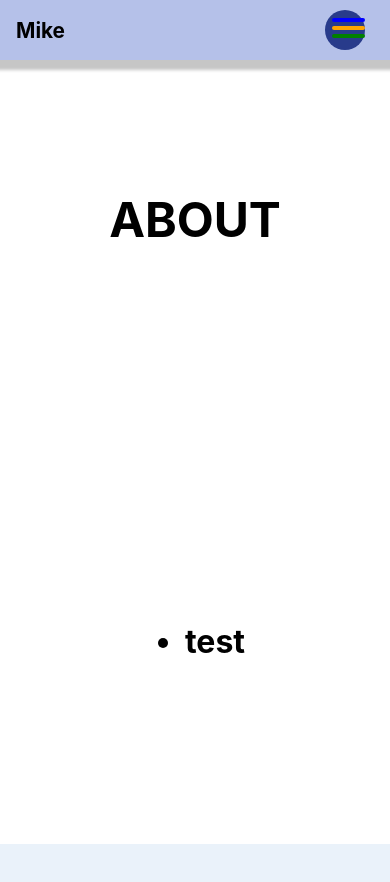
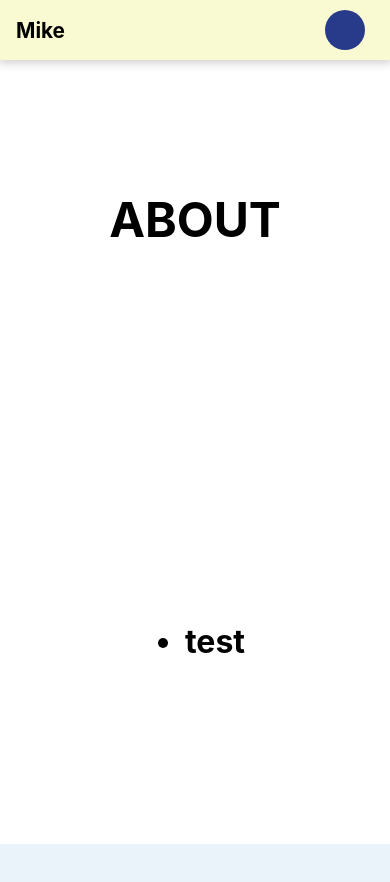
Before and after one commit to sparklingwaterlemon/Portfolio, a React (Create React App) app: page / in a window 390 px wide. Shown: the top 882 px of the page. Built offline with nearby package versions, Linux system fonts and the light colour scheme.

Commit message:
Commented out animated hamburger menu - leave for Ice Box. Adjusted CSS colors.

```diff
--- a/src/Components/NavBar3/NavBar3og.css
+++ b/src/Components/NavBar3/NavBar3og.css
@@ -11,9 +11,9 @@
   height: 60px;
   width: 100%;
   padding: 0.5rem 0rem;
-  background-color: rgba(70,100,200, .4);
+  background-color: lightgoldenrodyellow;
   color: black;
-  box-shadow: 0px 0px 3px 10px rgba(9, 9, 9, 0.23);
+  box-shadow: 0px 0px 10px 2px rgba(9, 9, 9, 0.23);
 
 }
 .nav-home {
@@ -70,11 +70,10 @@
 
 
 
-
+/*
 .ham-container {
   text-align: center;
   justify-content: center;
-  /* border: 1px solid red; */
 
   position: absolute;
   top: 50%;
@@ -110,8 +109,6 @@
 .ham.off.b{
   background-color: green;
 }
-
-
 .ham.on.t{
   left: 3px;
   opacity: 1;
@@ -127,6 +124,7 @@
   transform: rotate(-45deg) translate(-3px, 50%);
   background: #232323;
 }
+*/
 
 
 
@@ -141,8 +139,8 @@
   }
   .nav-menu.expanded ul {
     display: block;
-    background-color: rgba(200, 100, 50, .4);
-    animation: hamburger-in 1s;
+    background-color: white;
+    animation: hamburger-in .4s;
   }
   @keyframes hamburger-in {
     from {opacity: 0}
```
